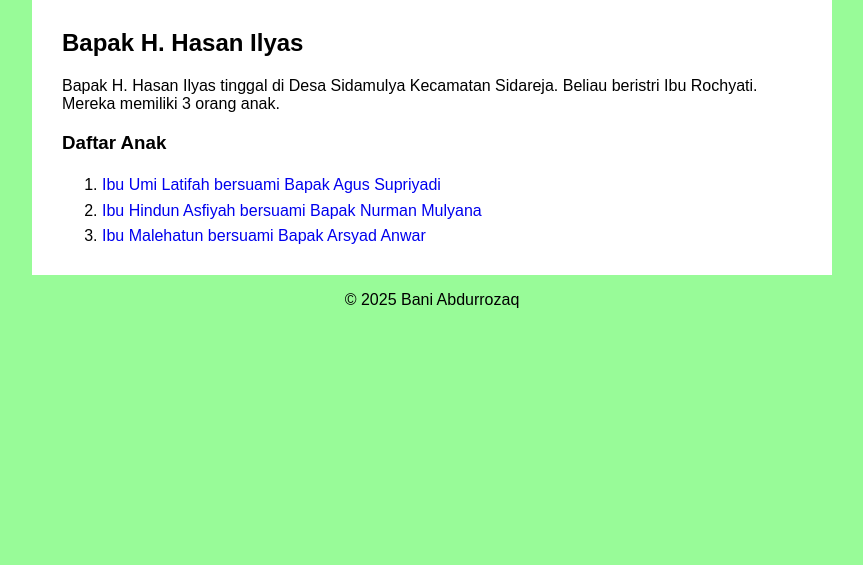
After one commit to agus2s/arozaqweb, a PHP site: page /bani-ilyas.html in a window 1280 px wide. The commit adds this page. Shown: the part 148-713 px from the top of the page, without its empty margins (208-1071 px from the left). Run offline with PHP 8.4, Linux system fonts and the light colour scheme.

Commit message:
pernambahan bani ilyas

```diff
--- /dev/null
+++ b/bani-ilyas.html
@@ -0,0 +1,34 @@
+<!DOCTYPE html>
+<html lang="id">
+<head>
+    <meta charset="UTF-8">
+    <meta name="viewport" content="width=device-width, initial-scale=1.0">
+    <title>Bani K.H. Abdurrozaq</title>
+    <link rel="stylesheet" href="styles.css">
+</head>
+<body>
+    <header>
+        <h1>Bani K.H. Abdurrozaq</h1>
+        <nav>
+            <a href="#">Beranda</a>
+            <a href="#silsilah">Silsilah</a>
+            <a href="#anggota-keluarga">Anggota Keluarga</a>
+        </nav>
+    </header>
+    <main>
+        <section>
+            <h2>Bapak H. Hasan Ilyas</h2>
+            <p>Bapak H. Hasan Ilyas tinggal di Desa Sidamulya Kecamatan Sidareja. Beliau beristri Ibu Rochyati. Mereka memiliki 3 orang anak.</p>
+            <h3>Daftar Anak</h3>
+            <ol>
+                <li><a href="bani-agus.html">Ibu Umi Latifah bersuami Bapak Agus Supriyadi</a></li>
+                <li><a href="bani-nurman.html">Ibu Hindun Asfiyah bersuami Bapak Nurman Mulyana</a></li>
+                <li><a href="bani-arsyad.html">Ibu Malehatun bersuami Bapak Arsyad Anwar</a></li>
+            </ol>
+        </section>
+    </main>
+    <footer>
+        <p>&copy; 2025 Bani Abdurrozaq</p>
+    </footer>
+</body>
+</html>
--- a/styles.css
+++ b/styles.css
@@ -81,9 +81,3 @@ a:hover {
     justify-content: center;
     align-items: center;
 }
-
-ol li {
-  color: #228B22;
-  font-weight: bold;
-  line-height: 2em;
-}
```
